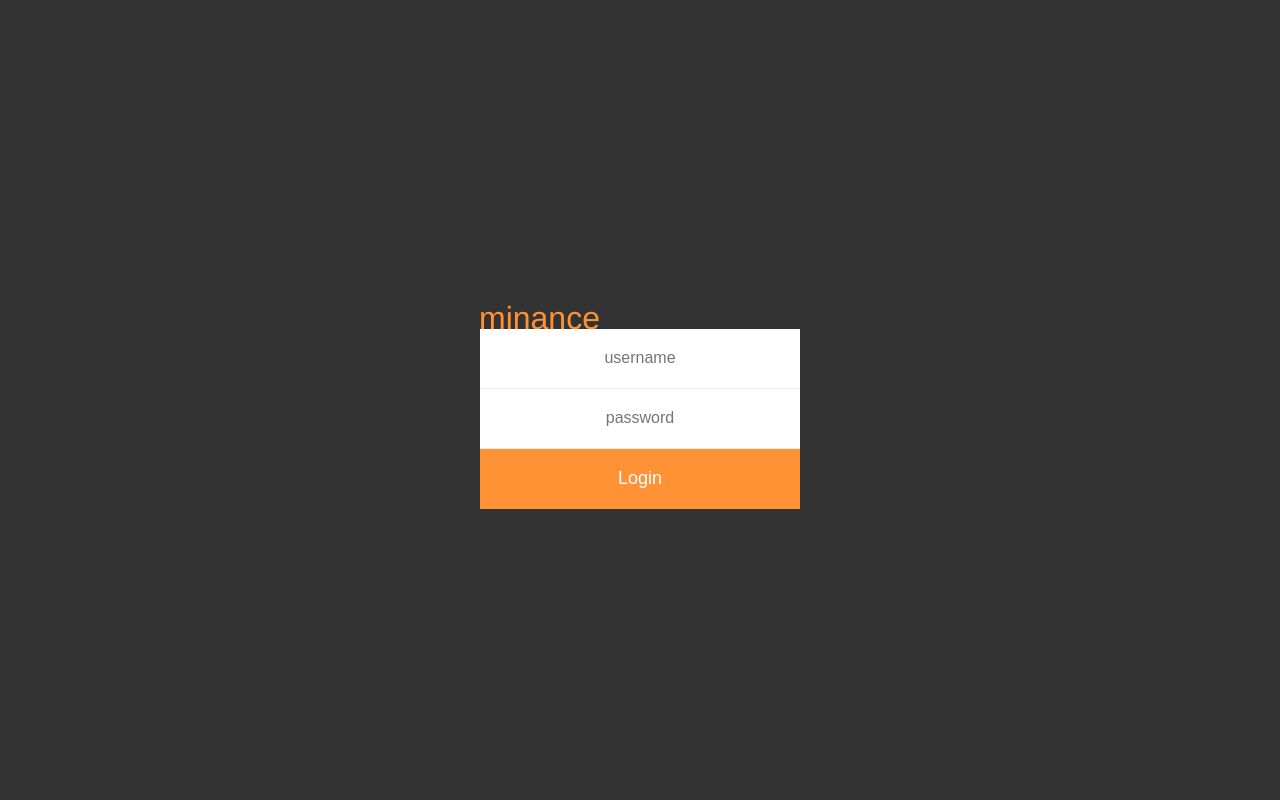
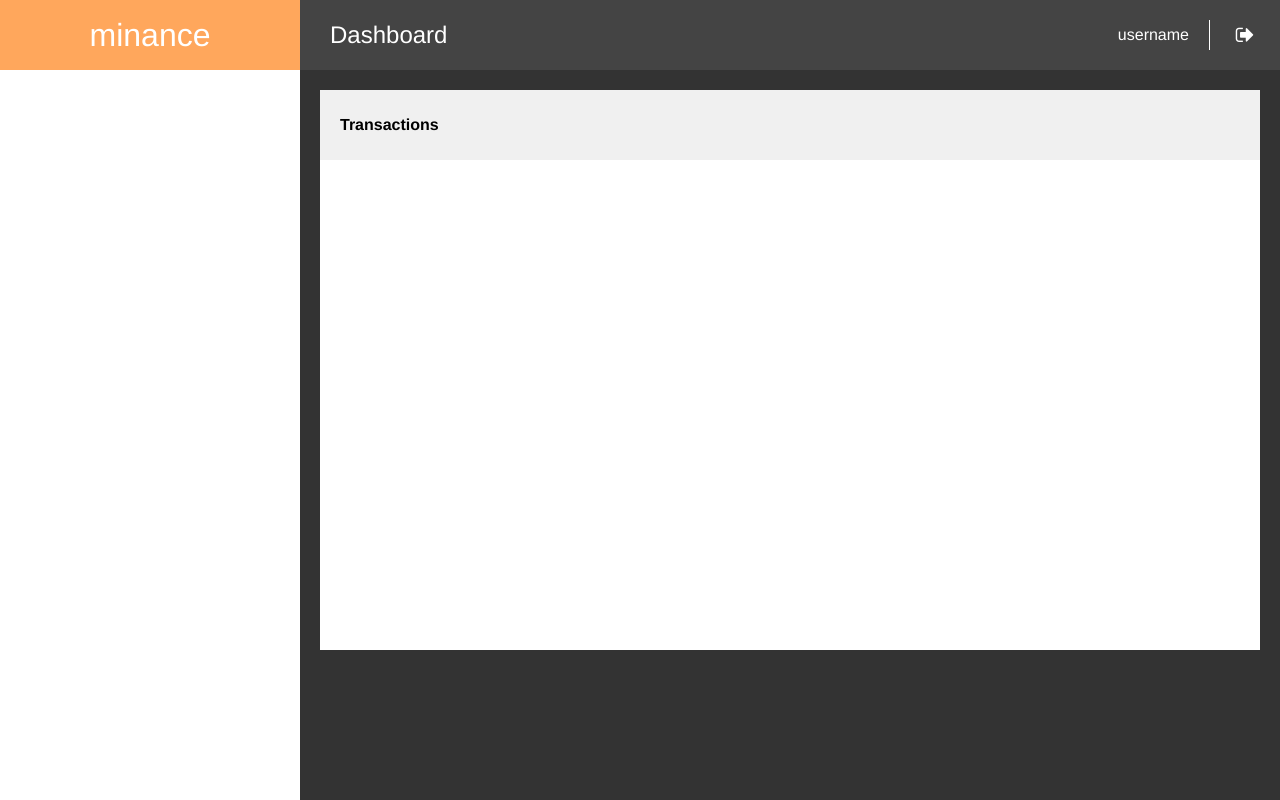
Before and after one commit to tsitu/CSCI-310-Group-L, a PHP site: page / in a window 1280 px wide. Run offline with PHP 8.4, Linux system fonts and the light colour scheme; some libraries are stand-ins or nearby versions.

Commit message:
basic module css

```diff
--- /dev/null
+++ b/css/dashboard.css
@@ -0,0 +1,112 @@
+/* layout */
+body {
+    display: flex;
+    flex-flow: row nowrap;
+}
+
+.side-panel {
+    width: 300px;
+}
+
+.title {
+    height: 70px;
+    line-height: 70px;
+    font-weight: 300;
+}
+.app-title {
+    text-align: center;
+}
+
+.main-panel {
+    width: calc(100% - 300px);
+    overflow-y: scroll;
+}
+
+.top-bar {
+    height: 70px;
+    padding-left: 30px;
+
+    display: flex;
+    flex-flow: row nowrap;
+    justify-content: space-between;
+}
+
+.user-menu {
+    display: flex;
+    flex-flow: row nowrap;
+    justify-content: space-between;
+    align-items: center;
+
+    vertical-align:bottom;
+}
+.user-label {
+    height: 30px;
+    line-height: 30px;
+    padding-right: 20px;
+}
+.logout {
+    width: 70px;
+    height: 70px;
+    font-size: 20px;
+    line-height: 70px;
+    text-align: center;
+
+    left: 0px;
+    position: relative;
+    transition: all 0.2s linear;
+    -ms-transition: all 0.2s linear;
+    -moz-transition: all 0.2s linear;
+    -webkit-transition: all 0.2s linear;
+}
+.logout:hover {
+    cursor: pointer;
+    left: 5px;
+}
+
+.module {
+    height: 600px;
+    padding: 20px 20px;
+    background-clip: content-box;
+}
+.module-header, .module-title {
+    height: 70px;
+    line-height: 70px;
+}
+.module-title {
+    padding-left: 20px;
+    font-size: 16px;
+    font-weight: bold;
+}
+
+
+
+/* style */
+.title {
+    color: white;
+}
+
+.side-panel {
+    background-color: white;
+}
+
+.app-title {
+    background-color: #ffa75c;
+}
+
+.top-bar {
+    color: #FFF;
+    background-color: #444;
+}
+
+.user-label { border-right: 1px solid white; }
+.logout {
+    color: white;
+    background-color: transparent;
+}
+
+.module {
+    background-color: white;
+}
+.module-header {
+    background-color: rgb(240, 240, 240);
+}
--- a/css/global.css
+++ b/css/global.css
@@ -6,8 +6,8 @@
     margin: 0px;
     padding: 0px;
 
+    border: none;
     box-sizing: border-box;
-    border: none;
 }
 
 html, body {
--- a/index.html
+++ b/index.html
@@ -2,24 +2,54 @@
 <html>
 <head>
     <meta charset="utf-8">
-    <title>minance login</title>
+    <title>minance</title>
 
-    <link rel='stylesheet' href='css/global.css'>
-    <link rel='stylesheet' href='css/login.css'>
+    <link rel="stylesheet" href="https://maxcdn.bootstrapcdn.com/font-awesome/4.5.0/css/font-awesome.min.css">
+    <link rel='stylesheet' href='/css/global.css'>
+    <link rel='stylesheet' href='/css/dashboard.css'>
 </head>
 <body>
 
-    <div id='' class='module'>
-        <h1 id='appname'>minance</h1>
+    <div class='panel side-panel'>
+        <h1 class='title app-title'>minance</h1>
 
-        <form id='login-form' class='auth-form'>
-            <input type='text'     placeholder='username' name='login-username'
-                   id='login-username' class='login-input'>
-            <input type='password' placeholder='password' name='login-password'
-                   id='login-password' class='login-input'>
-            <button id='login-button' class='auth-button'>Login</button>
-        </form>
+    </div>
 
+    <div class='panel main-panel'>
+
+        <!-- Top bar -->
+        <div class='bar top-bar'>
+            <h2 class='title section-title'>Dashboard</h2>
+
+            <div class='user-menu'>
+                <span class='label user-label'>username</span>
+                <button class="fa fa-sign-out logout"></button>
+            </div>
+        </div>
+
+        <!-- Overview -->
+        <div id='overview-module'>
+
+        </div>
+
+        <!-- Graph -->
+        <div id='graph-module'>
+
+        </div>
+
+
+        <!-- Transaction -->
+        <div id='transaction-module' class='module'>
+            <div class='module-header'>
+                <h3 class='module-title'>Transactions</h3>
+            </div>
+
+            <table id='transaction-table'>
+                <tr class=''>
+
+                </tr>
+            </table>
+        </div>
     </div>
 
 </body>
```
Also changed, not shown: login/index.html (+26 -0 lines).
